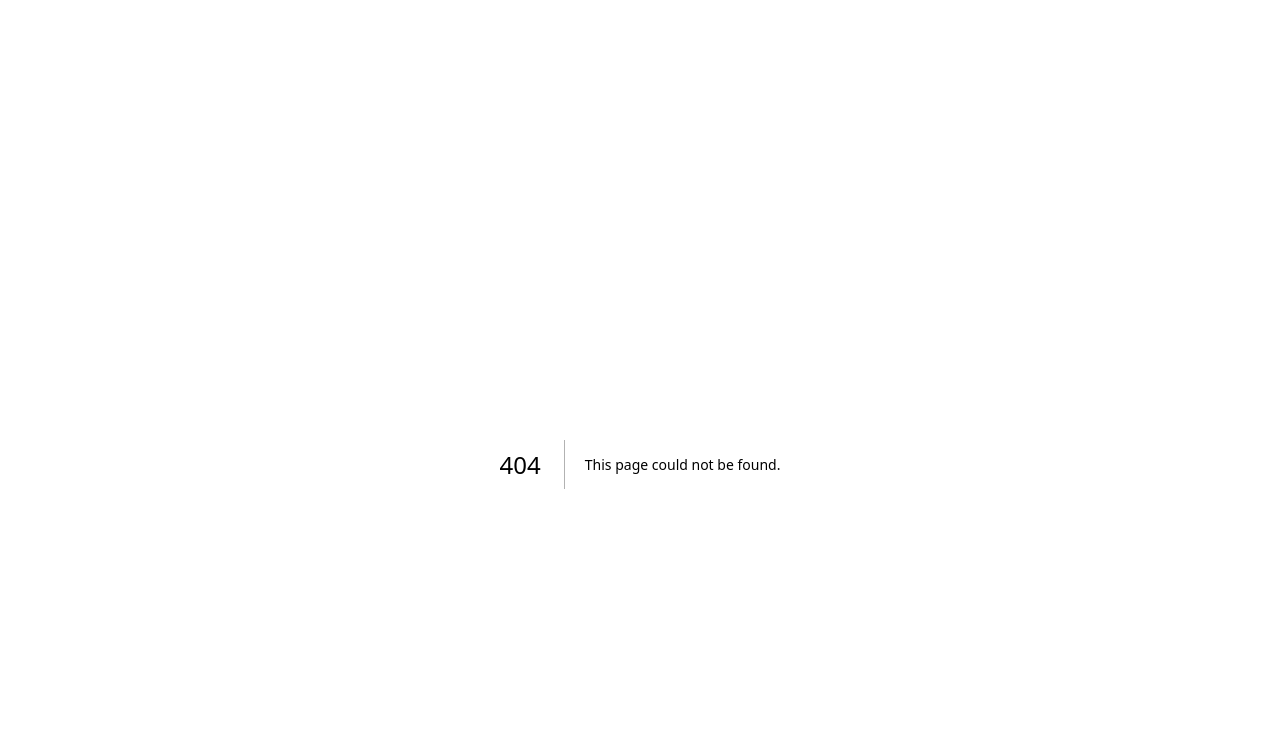
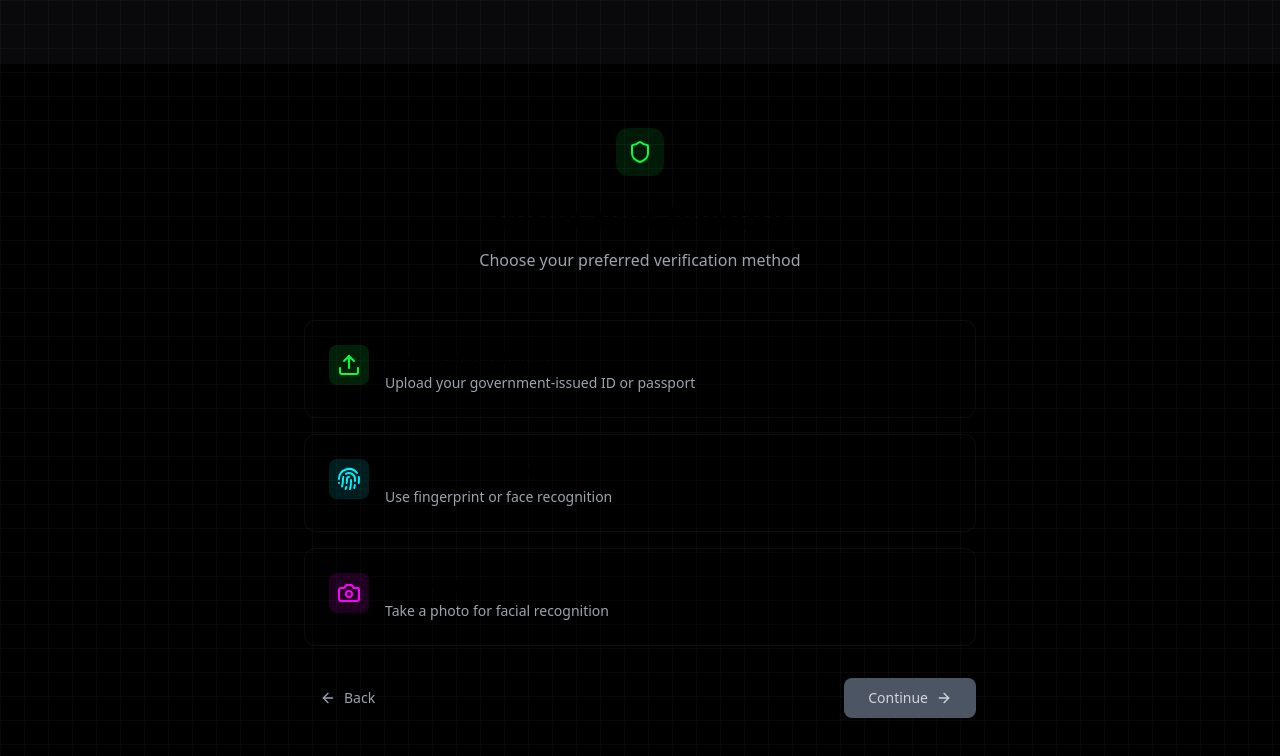
Before and after one commit to safwannuddin/AuthNexus, a Next.js app in the folder frontend/: page /onboarding/verify in a window 1280 px wide. Before the commit this address had no page. Shown: the top 756 px of the page. Built offline with nearby package versions, Linux system fonts and the light colour scheme.

Commit message:
Add Supabase integration and create identity verification page; implement verification methods and navigation

```diff
--- /dev/null
+++ b/frontend/lib/supabase.ts
@@ -0,0 +1,6 @@
+import { createClient } from '@supabase/supabase-js'
+
+const supabaseUrl = process.env.NEXT_PUBLIC_SUPABASE_URL!
+const supabaseKey = process.env.NEXT_PUBLIC_SUPABASE_ANON_KEY!
+
+export const supabase = createClient(supabaseUrl, supabaseKey)
--- a/frontend/package.json
+++ b/frontend/package.json
@@ -9,6 +9,9 @@
     "lint": "next lint"
   },
   "dependencies": {
+    "@supabase/auth-helpers-nextjs": "^0.10.0",
+    "@supabase/ssr": "^0.6.1",
+    "@supabase/supabase-js": "^2.49.1",
     "framer-motion": "^10.16.4",
     "lucide-react": "^0.482.0",
     "next": "13.5.4",
--- /dev/null
+++ b/frontend/src/app/onboarding/verify/page.tsx
@@ -0,0 +1,142 @@
+'use client'
+
+import { motion } from 'framer-motion'
+import { useState } from 'react'
+import { Shield, Fingerprint, Upload, Camera, ArrowRight, ArrowLeft } from 'lucide-react'
+import { useRouter } from 'next/navigation'
+
+type VerificationMethod = 'document' | 'biometric' | 'selfie'
+
+export default function VerifyPage() {
+  const router = useRouter()
+  const [selectedMethod, setSelectedMethod] = useState<VerificationMethod | null>(null)
+
+  const verificationMethods = [
+    {
+      id: 'document',
+      title: 'Document Verification',
+      description: 'Upload your government-issued ID or passport',
+      icon: Upload,
+      color: '#00ff41'
+    },
+    {
+      id: 'biometric',
+      title: 'Biometric Verification',
+      description: 'Use fingerprint or face recognition',
+      icon: Fingerprint,
+      color: '#00f0ff'
+    },
+    {
+      id: 'selfie',
+      title: 'Selfie Verification',
+      description: 'Take a photo for facial recognition',
+      icon: Camera,
+      color: '#ff00ff'
+    }
+  ]
+
+  const handleContinue = () => {
+    if (selectedMethod) {
+      router.push('/onboarding/security')
+    }
+  }
+
+  return (
+    <div className="min-h-screen bg-black/95">
+      {/* Background Pattern */}
+      <div className="absolute inset-0 bg-[linear-gradient(to_right,#80808012_1px,transparent_1px),linear-gradient(to_bottom,#80808012_1px,transparent_1px)] bg-[size:24px_24px]" />
+
+      <div className="container relative z-10 mx-auto px-4 py-16">
+        <motion.div
+          initial={{ opacity: 0, y: 20 }}
+          animate={{ opacity: 1, y: 0 }}
+          className="max-w-2xl mx-auto"
+        >
+          {/* Header with Icon */}
+          <div className="text-center mb-12">
+            <motion.div
+              initial={{ opacity: 0, scale: 0.5 }}
+              animate={{ opacity: 1, scale: 1 }}
+              className="inline-flex items-center justify-center p-3 rounded-xl bg-[#00ff41]/10 mb-6"
+            >
+              <Shield className="w-6 h-6 text-[#00ff41]" />
+            </motion.div>
+            <motion.h2
+              initial={{ opacity: 0, y: -20 }}
+              animate={{ opacity: 1, y: 0 }}
+              className="text-3xl font-bold mb-3"
+            >
+              Verify Your Identity
+            </motion.h2>
+            <motion.p
+              initial={{ opacity: 0 }}
+              animate={{ opacity: 1 }}
+              className="text-gray-400"
+            >
+              Choose your preferred verification method
+            </motion.p>
+          </div>
+
+          {/* Verification Methods */}
+          <div className="grid gap-4 mb-8">
+            {verificationMethods.map((method, index) => (
+              <motion.button
+                key={method.id}
+                onClick={() => setSelectedMethod(method.id as VerificationMethod)}
+                initial={{ opacity: 0, x: -20 }}
+                animate={{ opacity: 1, x: 0 }}
+                transition={{ delay: index * 0.1 }}
+                className={`
+                  w-full p-6 rounded-xl border text-left transition-all
+                  ${selectedMethod === method.id
+                    ? `border-[${method.color}] bg-[${method.color}]/5`
+                    : 'border-white/5 bg-black/20 hover:bg-black/40'
+                  }
+                `}
+              >
+                <div className="flex items-start gap-4">
+                  <div
+                    className="p-2 rounded-lg"
+                    style={{ backgroundColor: `${method.color}20` }}
+                  >
+                    <method.icon className="w-6 h-6" style={{ color: method.color }} />
+                  </div>
+                  <div>
+                    <h3 className="font-medium mb-1">{method.title}</h3>
+                    <p className="text-sm text-gray-400">{method.description}</p>
+                  </div>
+                </div>
+              </motion.button>
+            ))}
+          </div>
+
+          {/* Navigation */}
+          <div className="flex items-center justify-between">
+            <button
+              onClick={() => router.back()}
+              className="flex items-center gap-2 px-4 py-2 text-sm text-gray-400 hover:text-white transition-colors"
+            >
+              <ArrowLeft className="w-4 h-4" />
+              Back
+            </button>
+
+            <button
+              onClick={handleContinue}
+              disabled={!selectedMethod}
+              className={`
+                flex items-center gap-2 px-6 py-2.5 rounded-lg text-sm font-medium transition-colors
+                ${selectedMethod
+                  ? 'bg-[#00ff41] text-black hover:bg-[#00ff41]/90'
+                  : 'bg-gray-600 text-gray-300 cursor-not-allowed'
+                }
+              `}
+            >
+              Continue
+              <ArrowRight className="w-4 h-4" />
+            </button>
+          </div>
+        </motion.div>
+      </div>
+    </div>
+  )
+}
```
Also changed, not shown: 1 other file (tests, documents, lock files or other folders).
